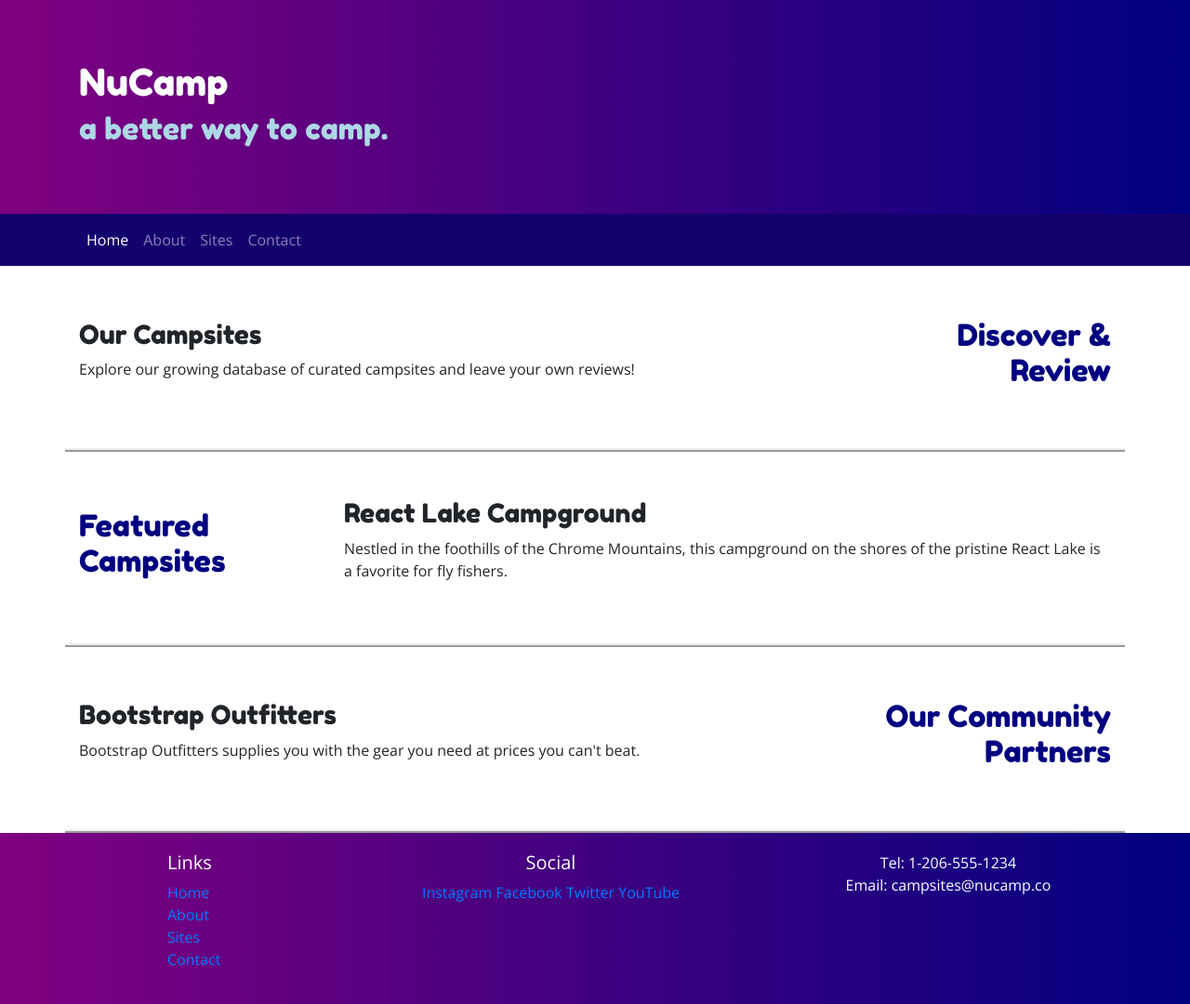
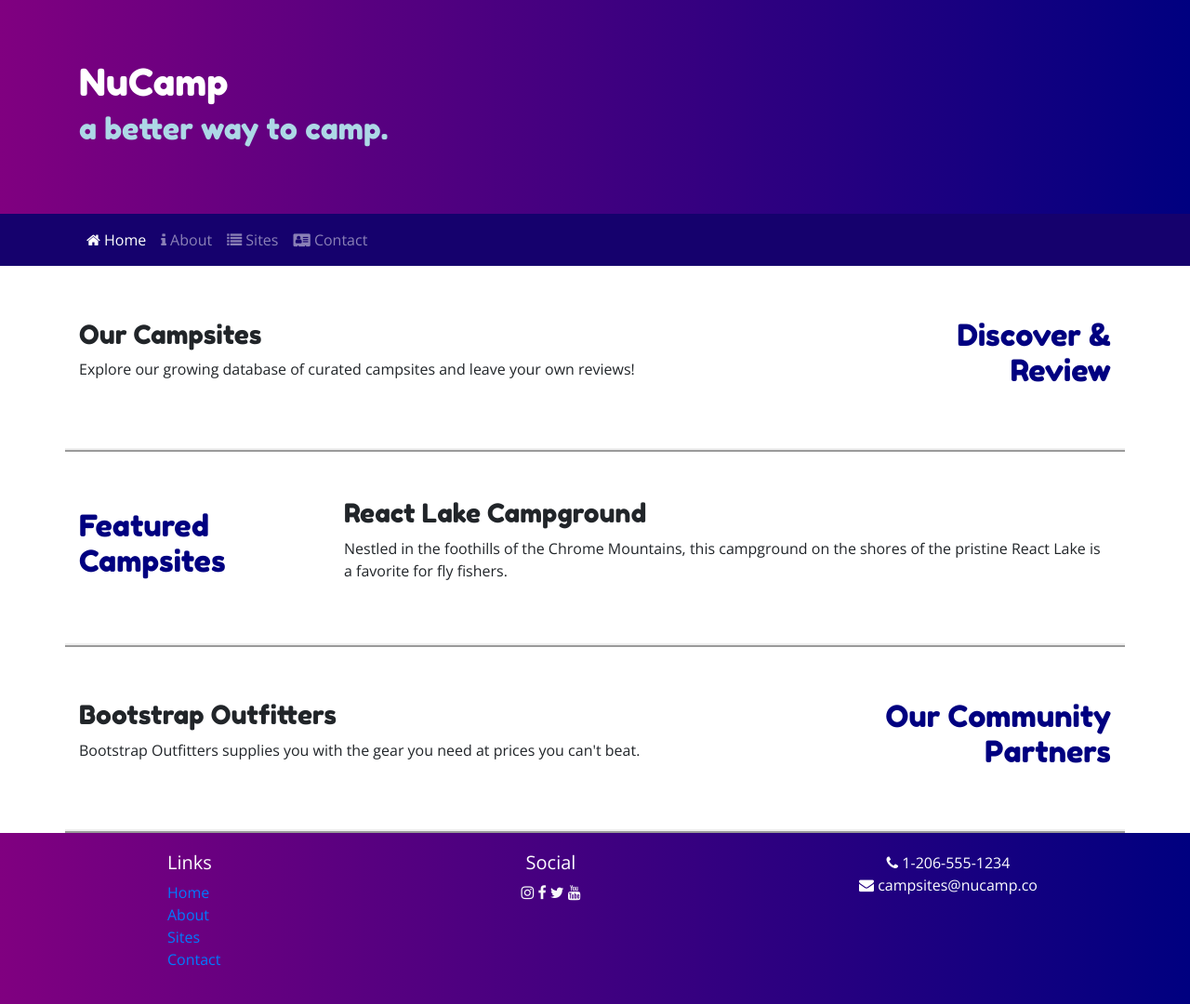
Before and after one commit to sethayotte/nucampsite, a website: page index.html in a window 1280 px wide. Shown: the whole page at 93% size. Drawn offline with nearby package versions, Linux system fonts and the light colour scheme.

Commit message:
iconography install

```diff
--- a/index.html
+++ b/index.html
@@ -10,6 +10,7 @@
         <link rel="stylesheet" href="node_modules/bootstrap/dist/css/bootstrap.min.css" />
 
         <!-- Additional CSS must be placed after Bootstrap CSS -->
+        <link rel="stylesheet" href="node_modules/font-awesome/css/font-awesome.min.css" />
         <link href="https://fonts.googleapis.com/css2?family=Fredoka+One&family=Open+Sans&display=swap" rel="stylesheet">
         <link rel="stylesheet" href="css/styles.css" />
 
@@ -36,10 +37,10 @@
         </button>
         <div class="collapse navbar-collapse" id="nucampNavbar">
         <ul class="navbar-nav">
-            <li class="nav-item active"><a class="nav-link" href="#">Home</a></li>
-            <li class="nav-item"><a class="nav-link" href="aboutus.html">About</a></li>
-            <li class="nav-item"><a class="nav-link" href="#">Sites</a></li>
-            <li class="nav-item"><a class="nav-link" href="#">Contact</a></li>
+            <li class="nav-item active"><a class="nav-link" href="#"><i class="fa fa-home fa-md"></i> Home</a></li>
+            <li class="nav-item"><a class="nav-link" href="aboutus.html"><i class="fa fa-info fa-md"></i> About</a></li>
+            <li class="nav-item"><a class="nav-link" href="#"><i class="fa fa-list fa-md"></i> Sites</a></li>
+            <li class="nav-item"><a class="nav-link" href="#"><i class="fa fa-address-card fa-md"></i> Contact</a></li>
         </ul>
         </div>
     </div>
@@ -92,14 +93,14 @@
                 </div>
                 <div class="col-6 col-sm-5 text-center">
                 	<h5>Social</h5>
-                    <a href="http://instagram.com/">Instagram</a>
-                    <a href="http://facebook.com/">Facebook</a>
-                    <a href="http://twitter.com/">Twitter</a>
-                    <a href="http://youtube.com/">YouTube</a>
+                    <a href="http://instagram.com/"><i class="fa fa-instagram text-light"></i></a>
+                    <a href="http://facebook.com/"><i class="fa fa-facebook text-light"></i></a>
+                    <a href="http://twitter.com/"><i class="fa fa-twitter text-light"></i></a>
+                    <a href="http://youtube.com/"><i class="fa fa-youtube text-light"></i></a>
                 </div>
                 <div class="col-sm-4 text-center">
-                    Tel: 1-206-555-1234<br />
-                    Email: campsites@nucamp.co
+                    <i class="fa fa-phone fa-md"></i> 1-206-555-1234<br />
+                    <i class="fa fa-envelope fa-md"></i> campsites@nucamp.co
                 </div>
            </div>
         </div>
--- a/package.json
+++ b/package.json
@@ -15,6 +15,7 @@
   },
   "dependencies": {
     "bootstrap": "^4.5.0",
+    "font-awesome": "^4.7.0",
     "jquery": "^3.5.1",
     "minimist": "^1.2.5",
     "popper.js": "^1.16.1"
```
Also changed, not shown: aboutus.html (+11 -10 lines), 2 other files.
